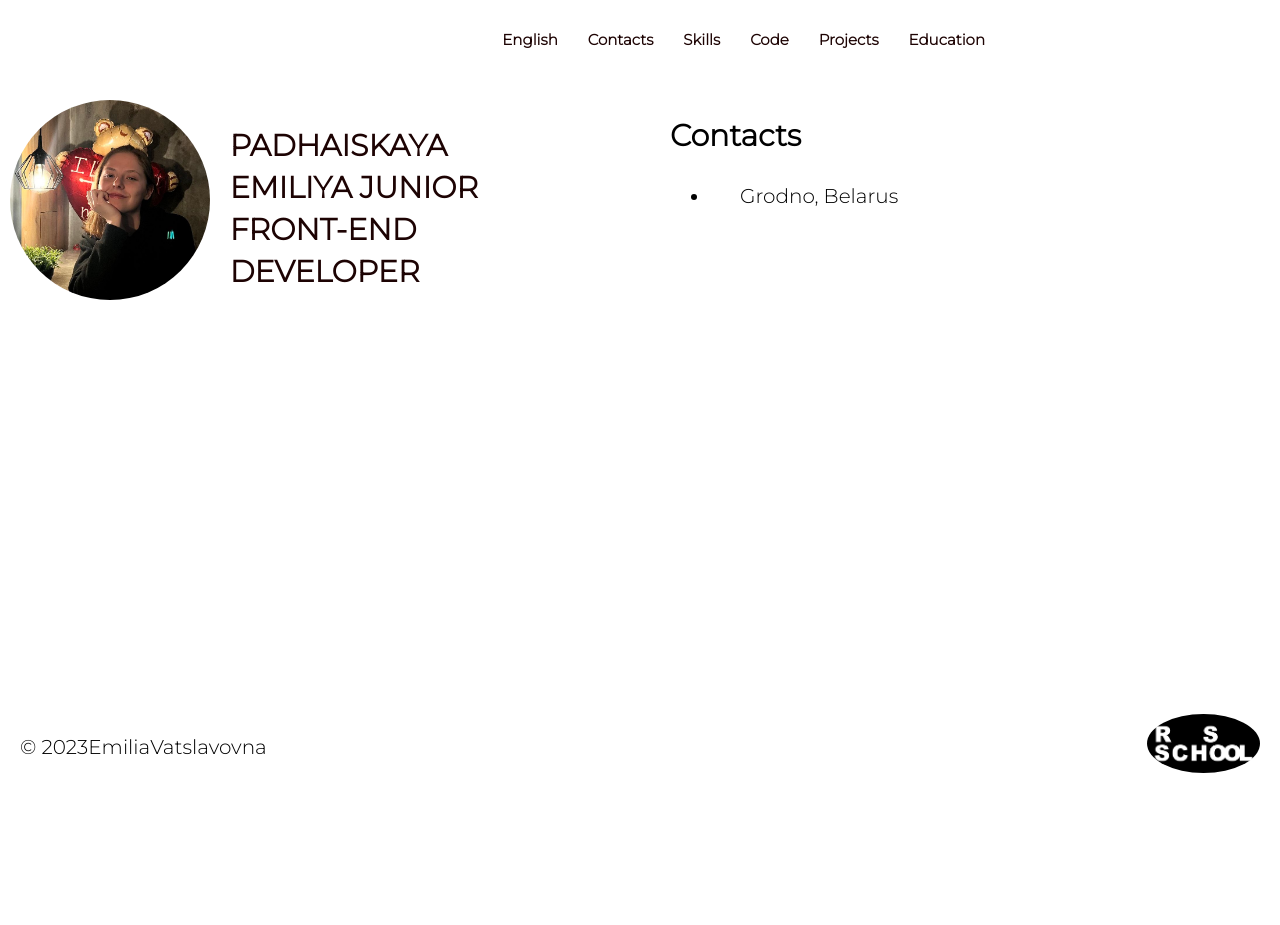
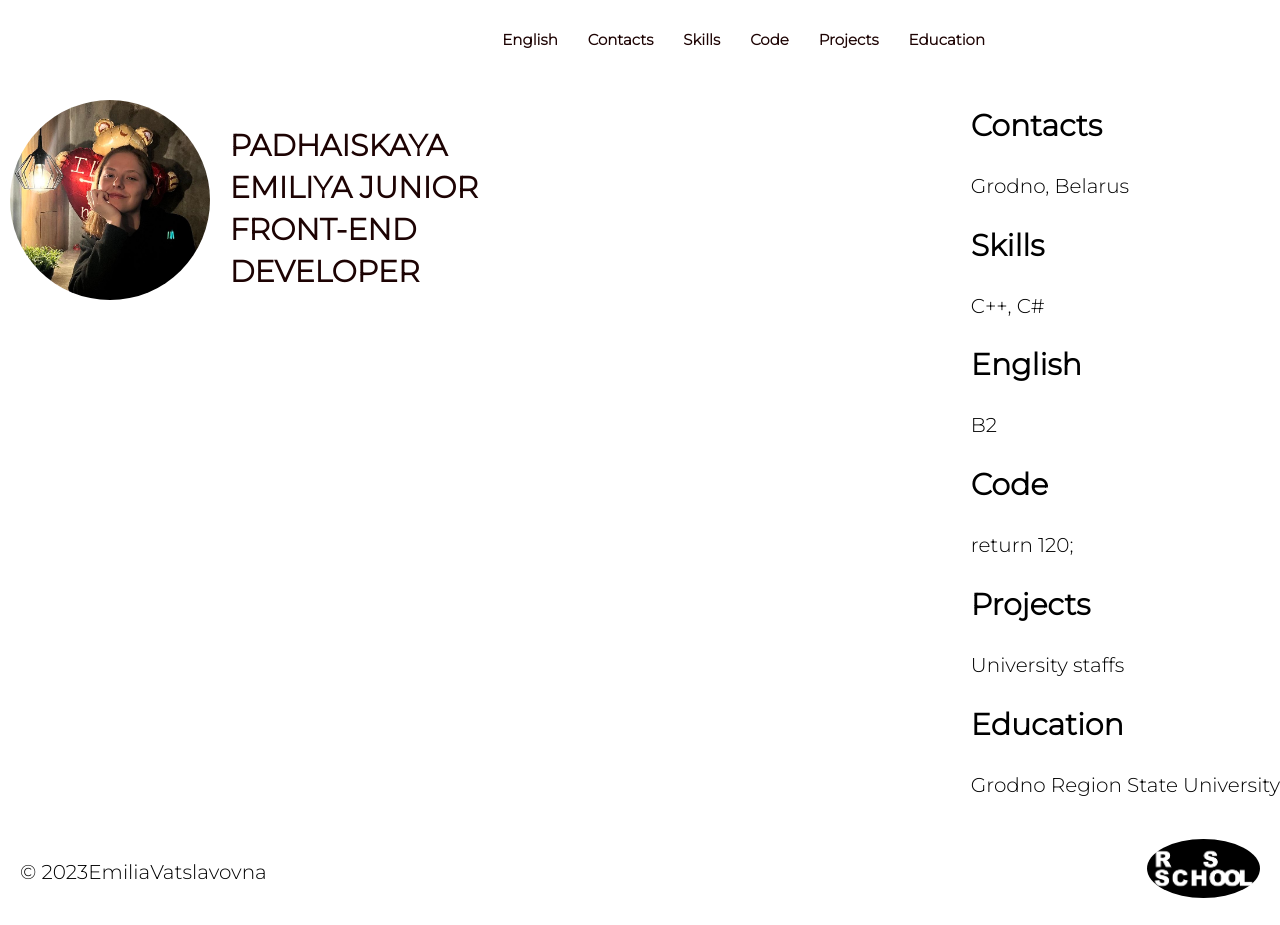
Before and after one commit to EmiliaVatslavovna/rsschool-cv, a plain HTML site: page index.html in a window 1280 px wide. Before the commit the page ends 800 px from the top, so only its background shows below. Drawn offline with Linux system fonts and the light colour scheme.

Commit message:
feat: add information

```diff
--- a/index.html
+++ b/index.html
@@ -5,7 +5,7 @@
     <meta charset="UTF-8">
     <title>CV</title>
     <link rel="stylesheet" href="style.css">
-    <link rel="icon" href="/rsschool-cv/assets/ico/ico.ico">
+    <link rel="icon" href="./assets/ico/ico.ico">
     <link rel="preconnect" href="https://fonts.googleapis.com">
     <link rel="preconnect" href="https://fonts.gstatic.com" crossorigin>
     <link href="https://fonts.googleapis.com/css2?family=Montserrat:wght@300&display=swap" rel="stylesheet">
@@ -41,14 +41,33 @@
                     <h1 class="person">PADHAISKAYA EMILIYA JUNIOR FRONT-END DEVELOPER</h1>
                 </div>
             </section>
-            <section class="section" id="contacts">
-                <h2 class="section-title">Contacts</h2>
-                <ul class="section-list">
-                    <li class="section-item contacts-item">
-                        Grodno, Belarus
-                    </li>
-                </ul>
-            </section>
+            <div class="information-container">
+                <section class="section" id="contacts">
+                    <h2 class="section-title">Contacts</h2>
+                    <p> Grodno, Belarus</p>
+                </section>
+                <section class="section" id="skills">
+                    <h2 class="section-title">Skills</h2>
+                    <p> C++, C#</p>
+                </section>
+                <section>
+                    <p class="section" id="english">
+                    <h2 class="section-title">English</h2>
+                    <p>B2</p>
+                </section>
+                <section class="section" id="code">
+                    <h2 class="section-title">Code</h2>
+                    <p>return 120;</p>
+                </section>
+                <section class="section" id="projects">
+                    <h2 class="section-title">Projects</h2>
+                    <p> University staffs</p>
+                </section>
+                <section class="section" id="education">
+                    <h2 class="section-title">Education</h2>
+                    <p>Grodno Region State University</p>
+                </section>
+            </div>
         </div>
     </main>
 
@@ -56,8 +75,8 @@
         <div class="footer-container">
             <div>© 2023<a href="https://github.com/emiliavatslavovna" class="github">EmiliaVatslavovna</a>
             </div>
-            <div><a href="https://rs.school/" class="rsschool nav-link"><img src="./assets/img/logo.png"
-                        alt="rsschool" style="border-radius:50%; width: 3cm;"></a></div>
+            <div><a href="https://rs.school/" class="rsschool nav-link"><img src="./assets/img/logo.png" alt="rsschool"
+                        style="border-radius:50%; width: 3cm;"></a></div>
         </div>
     </footer>
 </body>
--- a/style.css
+++ b/style.css
@@ -119,18 +119,6 @@
    width: 200px;
    height: 200px;
 }
- .section {
-    width: calc(50% - 20px);
-    padding: 10px;
-    padding-bottom: 35px;
-  }
-  .section-item {
-    position: relative;
-    margin: 0;
-    margin-bottom: 10px;
-    padding: 0;
-    padding-left: 30px;
-  }
 
 /* Footer */
 .footer {
```
Lines whose indentation alone changed are shown as unchanged.
